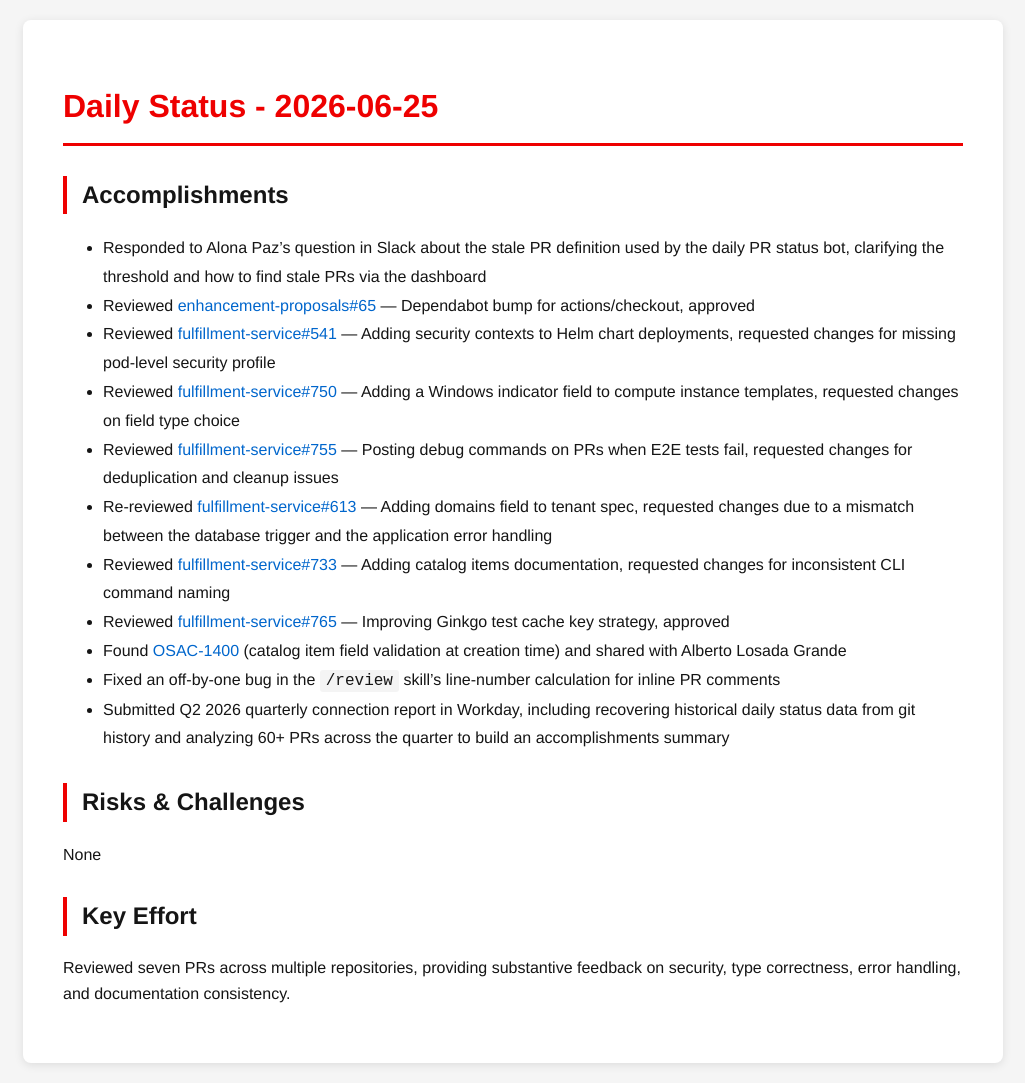
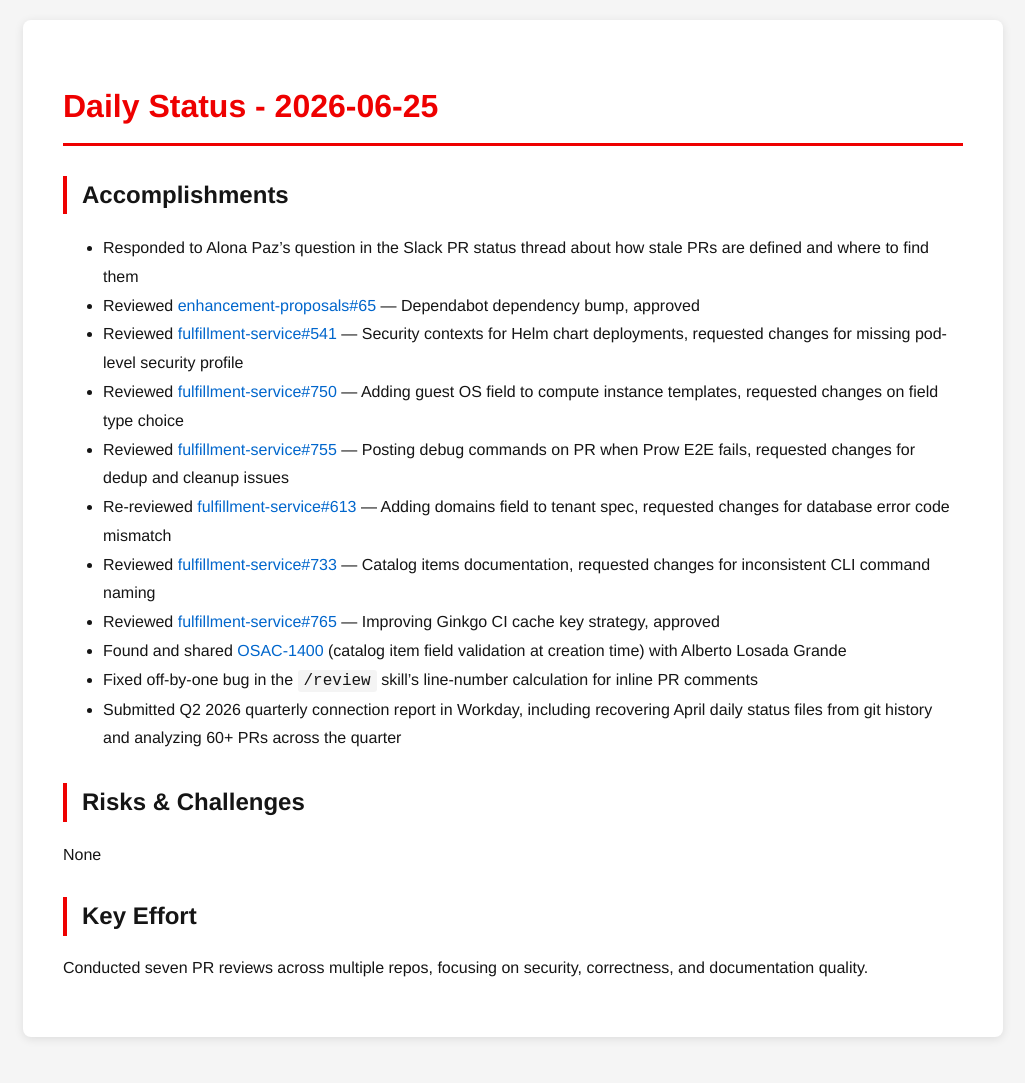
Before and after one commit to tzvatot/daily-status, a Jekyll site: the page built from 2026-06-25.md, in a window 1280 px wide. Shown: the whole page, without its empty margins (127-1152 px from the left). Built offline with Jekyll 4.4.1, drawn with Linux system fonts in a browser that asks for light colours; after the commit the page ends 1057 px from its top, so only the background shows below that.

Commit message:
Daily status update - 2026-06-25

```diff
--- a/2026-06-25.md
+++ b/2026-06-25.md
@@ -7,20 +7,20 @@ date: 2026-06-25
 # Daily Status - 2026-06-25
 
 ## Accomplishments
-- Responded to Alona Paz's question in Slack about the stale PR definition used by the daily PR status bot, clarifying the threshold and how to find stale PRs via the dashboard
-- Reviewed [enhancement-proposals#65](https://github.com/osac-project/enhancement-proposals/pull/65) — Dependabot bump for actions/checkout, approved
-- Reviewed [fulfillment-service#541](https://github.com/osac-project/fulfillment-service/pull/541) — Adding security contexts to Helm chart deployments, requested changes for missing pod-level security profile
-- Reviewed [fulfillment-service#750](https://github.com/osac-project/fulfillment-service/pull/750) — Adding a Windows indicator field to compute instance templates, requested changes on field type choice
-- Reviewed [fulfillment-service#755](https://github.com/osac-project/fulfillment-service/pull/755) — Posting debug commands on PRs when E2E tests fail, requested changes for deduplication and cleanup issues
-- Re-reviewed [fulfillment-service#613](https://github.com/osac-project/fulfillment-service/pull/613) — Adding domains field to tenant spec, requested changes due to a mismatch between the database trigger and the application error handling
-- Reviewed [fulfillment-service#733](https://github.com/osac-project/fulfillment-service/pull/733) — Adding catalog items documentation, requested changes for inconsistent CLI command naming
-- Reviewed [fulfillment-service#765](https://github.com/osac-project/fulfillment-service/pull/765) — Improving Ginkgo test cache key strategy, approved
-- Found [OSAC-1400](https://redhat.atlassian.net/browse/OSAC-1400) (catalog item field validation at creation time) and shared with Alberto Losada Grande
-- Fixed an off-by-one bug in the `/review` skill's line-number calculation for inline PR comments
-- Submitted Q2 2026 quarterly connection report in Workday, including recovering historical daily status data from git history and analyzing 60+ PRs across the quarter to build an accomplishments summary
+- Responded to Alona Paz's question in the Slack PR status thread about how stale PRs are defined and where to find them
+- Reviewed [enhancement-proposals#65](https://github.com/osac-project/enhancement-proposals/pull/65) — Dependabot dependency bump, approved
+- Reviewed [fulfillment-service#541](https://github.com/osac-project/fulfillment-service/pull/541) — Security contexts for Helm chart deployments, requested changes for missing pod-level security profile
+- Reviewed [fulfillment-service#750](https://github.com/osac-project/fulfillment-service/pull/750) — Adding guest OS field to compute instance templates, requested changes on field type choice
+- Reviewed [fulfillment-service#755](https://github.com/osac-project/fulfillment-service/pull/755) — Posting debug commands on PR when Prow E2E fails, requested changes for dedup and cleanup issues
+- Re-reviewed [fulfillment-service#613](https://github.com/osac-project/fulfillment-service/pull/613) — Adding domains field to tenant spec, requested changes for database error code mismatch
+- Reviewed [fulfillment-service#733](https://github.com/osac-project/fulfillment-service/pull/733) — Catalog items documentation, requested changes for inconsistent CLI command naming
+- Reviewed [fulfillment-service#765](https://github.com/osac-project/fulfillment-service/pull/765) — Improving Ginkgo CI cache key strategy, approved
+- Found and shared [OSAC-1400](https://redhat.atlassian.net/browse/OSAC-1400) (catalog item field validation at creation time) with Alberto Losada Grande
+- Fixed off-by-one bug in the `/review` skill's line-number calculation for inline PR comments
+- Submitted Q2 2026 quarterly connection report in Workday, including recovering April daily status files from git history and analyzing 60+ PRs across the quarter
 
 ## Risks & Challenges
 None
 
 ## Key Effort
-Reviewed seven PRs across multiple repositories, providing substantive feedback on security, type correctness, error handling, and documentation consistency.
+Conducted seven PR reviews across multiple repos, focusing on security, correctness, and documentation quality.
```
